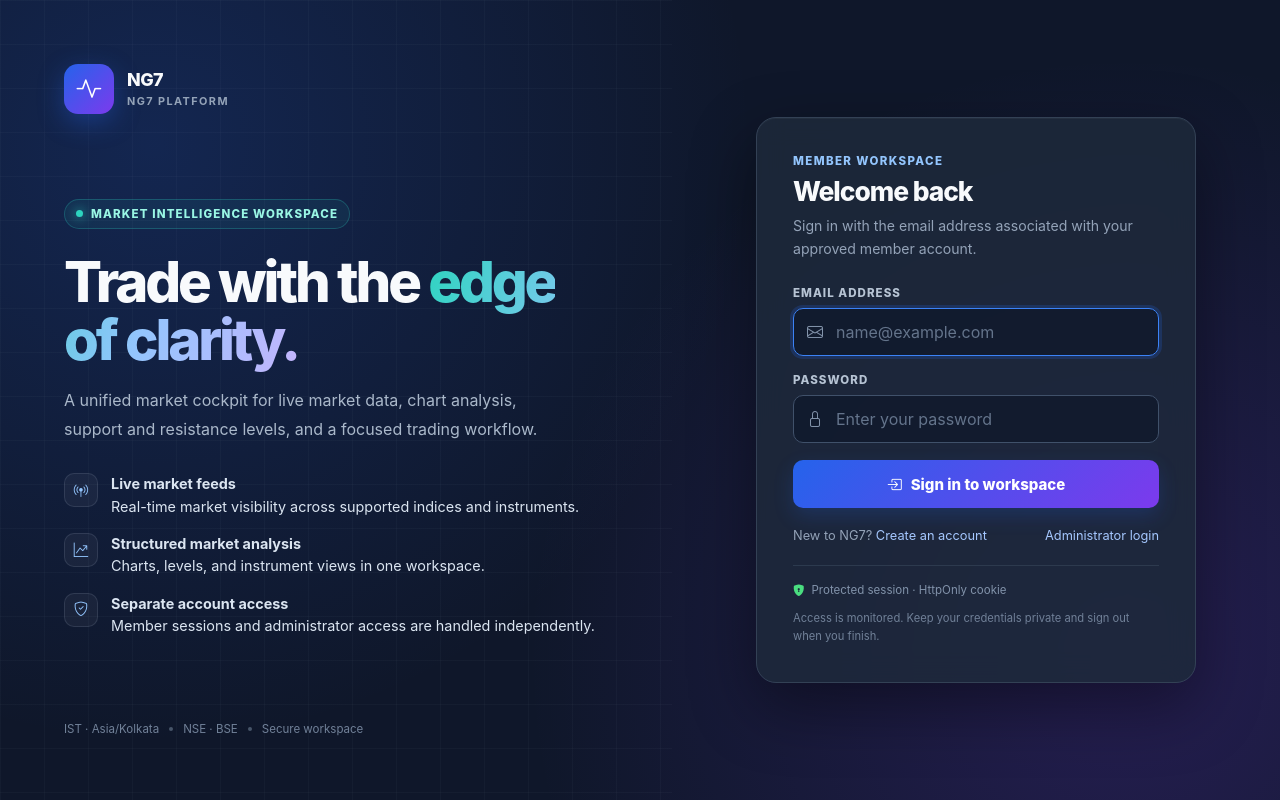
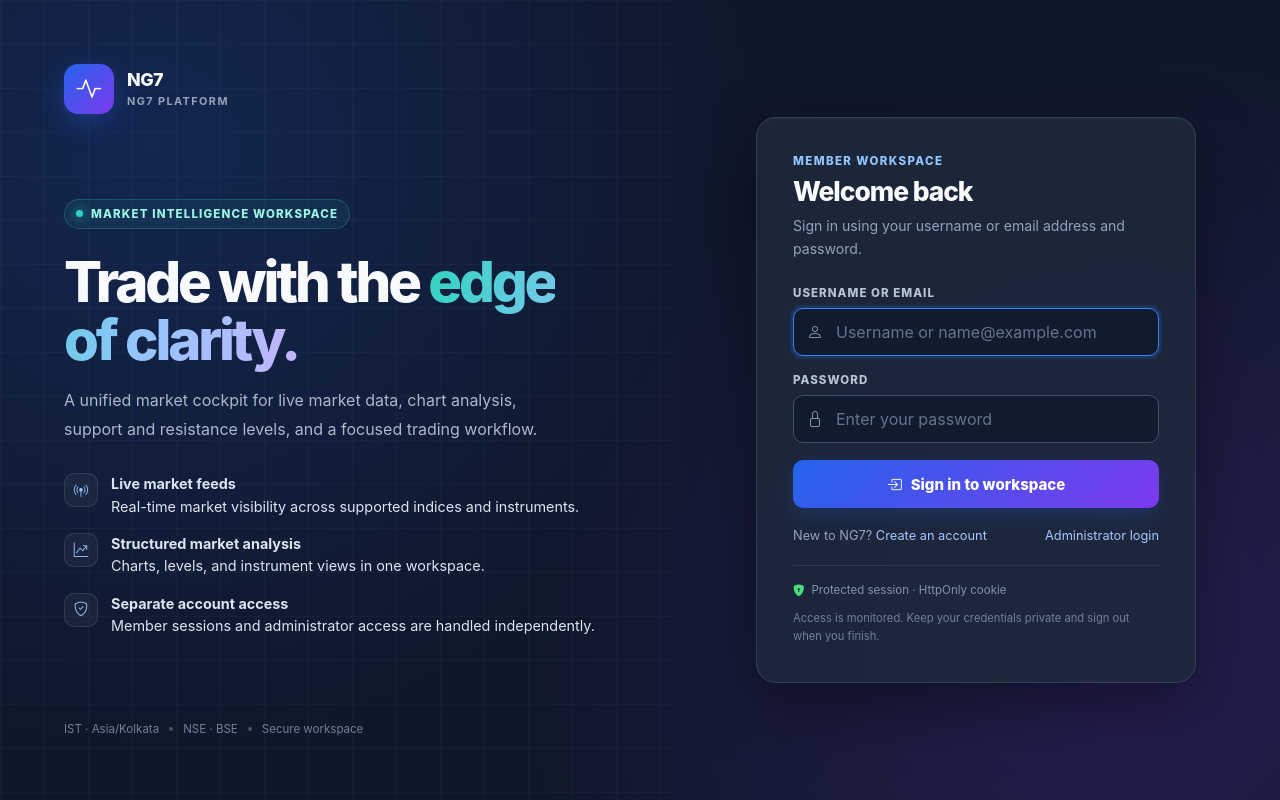
Before and after one commit to 7b809/t_feed_v1, a FastAPI app: page /user/login in a window 1280 px wide. Run offline with FastAPI, Linux system fonts and the light colour scheme; some libraries are stand-ins or nearby versions.

Commit message:
feat(auth): support username login and security review reset

```diff
--- a/templates/user_login.html
+++ b/templates/user_login.html
@@ -20,11 +20,11 @@
 {% endif %}
 <div class="form-kicker">Member workspace</div>
 <h1 class="form-title" id="authTitle">Welcome back</h1>
-<p class="form-subtitle">Sign in with the email address associated with your approved member account.</p>
+<p class="form-subtitle">Sign in using your username or email address and password.</p>
 {% if error %}<div class="notice error" role="alert"><i class="bi bi-exclamation-triangle-fill"></i><span>{{ error }}</span></div>{% endif %}
 {% if message %}<div class="notice success" role="status"><i class="bi bi-check-circle-fill"></i><span>{{ message }}</span></div>{% endif %}
 <form method="post" action="/user/login" autocomplete="on">
-  <div class="field"><label for="memberEmail">Email address</label><div class="input-wrap"><i class="bi bi-envelope"></i><input id="memberEmail" name="email" type="email" maxlength="254" placeholder="name@example.com" autocomplete="username" autocapitalize="none" required autofocus></div></div>
+  <div class="field"><label for="memberIdentifier">Username or email</label><div class="input-wrap"><i class="bi bi-person"></i><input id="memberIdentifier" name="identifier" type="text" maxlength="254" placeholder="Username or name@example.com" autocomplete="username" autocapitalize="none" required autofocus></div></div>
   <div class="field"><label for="memberPassword">Password</label><div class="input-wrap"><i class="bi bi-lock"></i><input id="memberPassword" name="password" type="password" placeholder="Enter your password" autocomplete="current-password" required></div></div>
   <button class="submit" type="submit"><i class="bi bi-box-arrow-in-right"></i>Sign in to workspace</button>
 </form>
```
